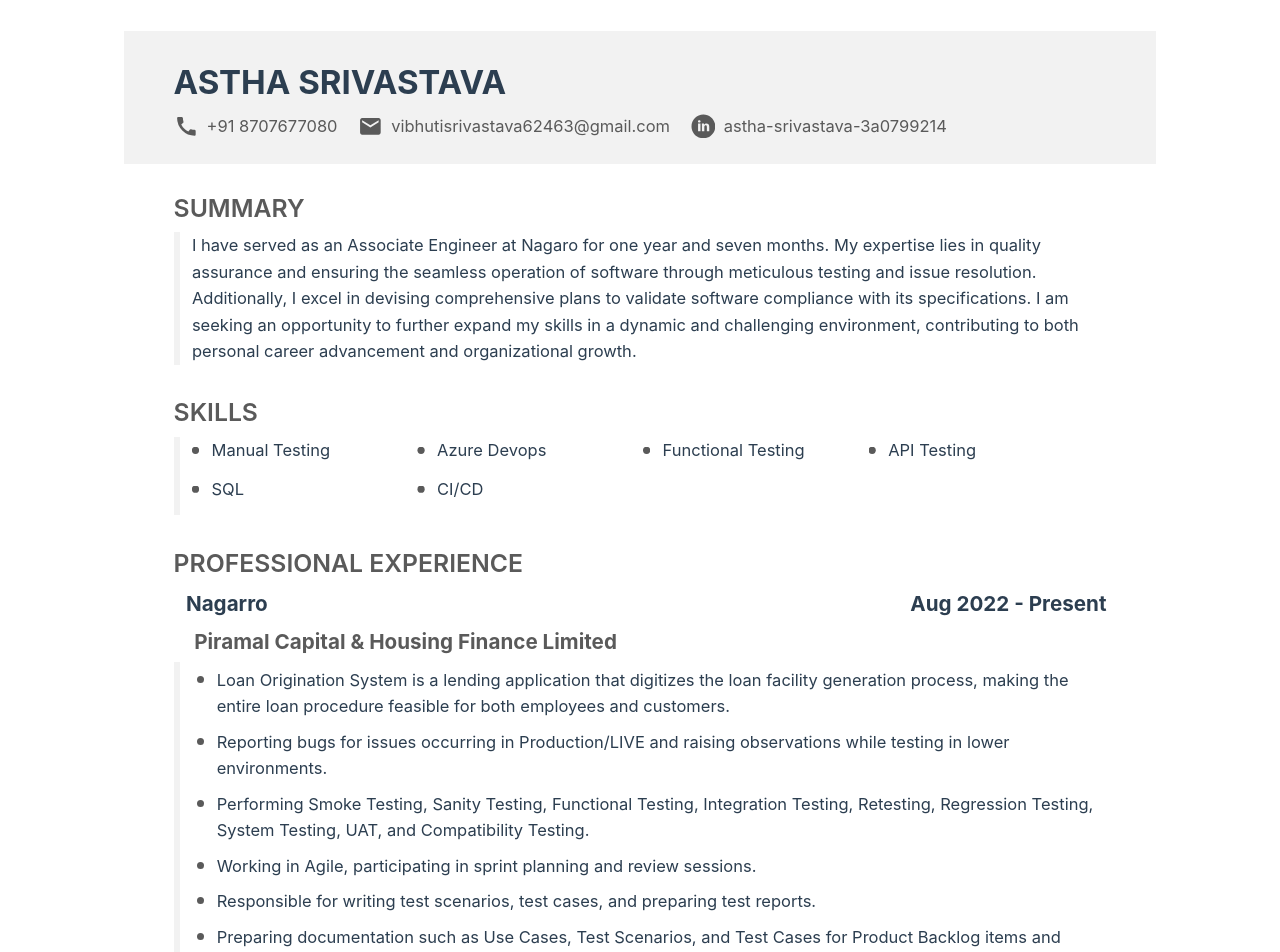
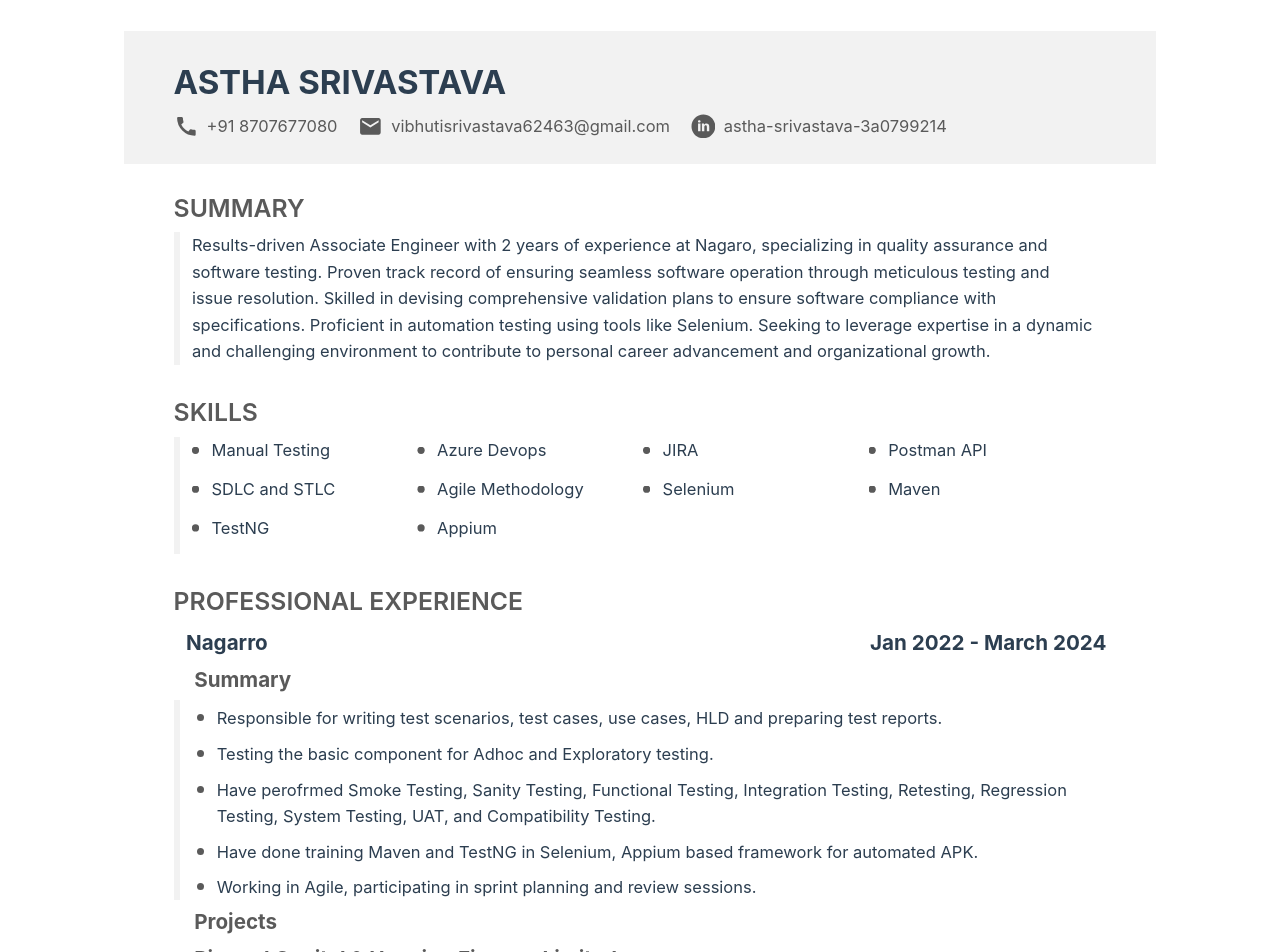
Before and after one commit to akshat-triv/my__resume, a Vue app: page / in a window 1280 px wide. Shown: the top 952 px of the page. Built offline with nearby package versions, Linux system fonts and the light colour scheme.

Commit message:
chore: added new changes

```diff
--- a/src/App.vue
+++ b/src/App.vue
@@ -28,12 +28,13 @@
     <section class="section">
       <h2 class="section-heading">summary</h2>
       <div class="section-content">
-        I have served as an Associate Engineer at Nagaro for one year and seven months. My expertise
-        lies in quality assurance and ensuring the seamless operation of software through meticulous
-        testing and issue resolution. Additionally, I excel in devising comprehensive plans to
-        validate software compliance with its specifications. I am seeking an opportunity to further
-        expand my skills in a dynamic and challenging environment, contributing to both personal
-        career advancement and organizational growth.
+        Results-driven Associate Engineer with 2 years of experience at Nagaro, specializing in
+        quality assurance and software testing. Proven track record of ensuring seamless software
+        operation through meticulous testing and issue resolution. Skilled in devising comprehensive
+        validation plans to ensure software compliance with specifications. Proficient in automation
+        testing using tools like Selenium. Seeking to leverage expertise in a dynamic and
+        challenging environment to contribute to personal career advancement and organizational
+        growth.
       </div>
     </section>
     <section class="section">
@@ -49,19 +50,35 @@
         </div>
         <div class="bullet-points-wrapper">
           <span class="bullet-points-point"></span>
-          <span class="bullet-points">Functional Testing</span>
+          <span class="bullet-points">JIRA</span>
         </div>
         <div class="bullet-points-wrapper">
           <span class="bullet-points-point"></span>
-          <span class="bullet-points">API Testing</span>
+          <span class="bullet-points">Postman API</span>
         </div>
         <div class="bullet-points-wrapper">
           <span class="bullet-points-point"></span>
-          <span class="bullet-points">SQL</span>
+          <span class="bullet-points">SDLC and STLC</span>
         </div>
         <div class="bullet-points-wrapper">
           <span class="bullet-points-point"></span>
-          <span class="bullet-points">CI/CD</span>
+          <span class="bullet-points">Agile Methodology</span>
+        </div>
+        <div class="bullet-points-wrapper">
+          <span class="bullet-points-point"></span>
+          <span class="bullet-points">Selenium</span>
+        </div>
+        <div class="bullet-points-wrapper">
+          <span class="bullet-points-point"></span>
+          <span class="bullet-points">Maven</span>
+        </div>
+        <div class="bullet-points-wrapper">
+          <span class="bullet-points-point"></span>
+          <span class="bullet-points">TestNG</span>
+        </div>
+        <div class="bullet-points-wrapper">
+          <span class="bullet-points-point"></span>
+          <span class="bullet-points">Appium</span>
         </div>
       </div>
     </section>
@@ -69,8 +86,33 @@
       <h2 class="section-heading">professional experience</h2>
       <div class="section-heading-secondary-wrapper">
         <h3 class="section-heading-secondary">Nagarro</h3>
-        <h3 class="section-heading-secondary">Aug 2022 - Present</h3>
+        <h3 class="section-heading-secondary">Jan 2022 - March 2024</h3>
       </div>
+
+      <h4 class="section-heading-tertiary">Summary</h4>
+
+      <ul class="section-list-wrapper">
+        <li class="section-list-item">
+          Responsible for writing test scenarios, test cases, use cases, HLD and preparing test
+          reports.
+        </li>
+        <li class="section-list-item">
+          Testing the basic component for Adhoc and Exploratory testing.
+        </li>
+        <li class="section-list-item">
+          Have perofrmed Smoke Testing, Sanity Testing, Functional Testing, Integration Testing,
+          Retesting, Regression Testing, System Testing, UAT, and Compatibility Testing.
+        </li>
+        <li class="section-list-item">
+          Have done training Maven and TestNG in Selenium, Appium based framework for automated APK.
+        </li>
+        <li class="section-list-item">
+          Working in Agile, participating in sprint planning and review sessions.
+        </li>
+      </ul>
+
+      <h4 class="section-heading-tertiary">Projects</h4>
+
       <h4 class="section-heading-tertiary">Piramal Capital & Housing Finance Limited</h4>
       <ul class="section-list-wrapper">
         <li class="section-list-item">
@@ -78,24 +120,10 @@
           generation process, making the entire loan procedure feasible for both employees and
           customers.
         </li>
-        <li class="section-list-item">
+        <!-- <li class="section-list-item">
           Reporting bugs for issues occurring in Production/LIVE and raising observations while
           testing in lower environments.
-        </li>
-        <li class="section-list-item">
-          Performing Smoke Testing, Sanity Testing, Functional Testing, Integration Testing,
-          Retesting, Regression Testing, System Testing, UAT, and Compatibility Testing.
-        </li>
-        <li class="section-list-item">
-          Working in Agile, participating in sprint planning and review sessions.
-        </li>
-        <li class="section-list-item">
-          Responsible for writing test scenarios, test cases, and preparing test reports.
-        </li>
-        <li class="section-list-item">
-          Preparing documentation such as Use Cases, Test Scenarios, and Test Cases for Product
-          Backlog items and Bugs.
-        </li>
+        </li> -->
       </ul>
       <h4 class="section-heading-tertiary">IXM Cloud Accelerator</h4>
       <ul class="section-list-wrapper">
@@ -103,7 +131,7 @@
           It is an internal project on AEM (Adobe Experience Manager) as a CMS (Content Management
           System) tool for developing website content.
         </li>
-        <li class="section-list-item">
+        <!-- <li class="section-list-item">
           Testing the basic components such as content authoring and identifying bugs in the IXM
           website.
         </li>
@@ -113,7 +141,7 @@
         </li>
         <li class="section-list-item">
           Reviewing the AEM documentation and completing the implementation on Confluence.
-        </li>
+        </li> -->
       </ul>
     </section>
     <section class="section">
```
